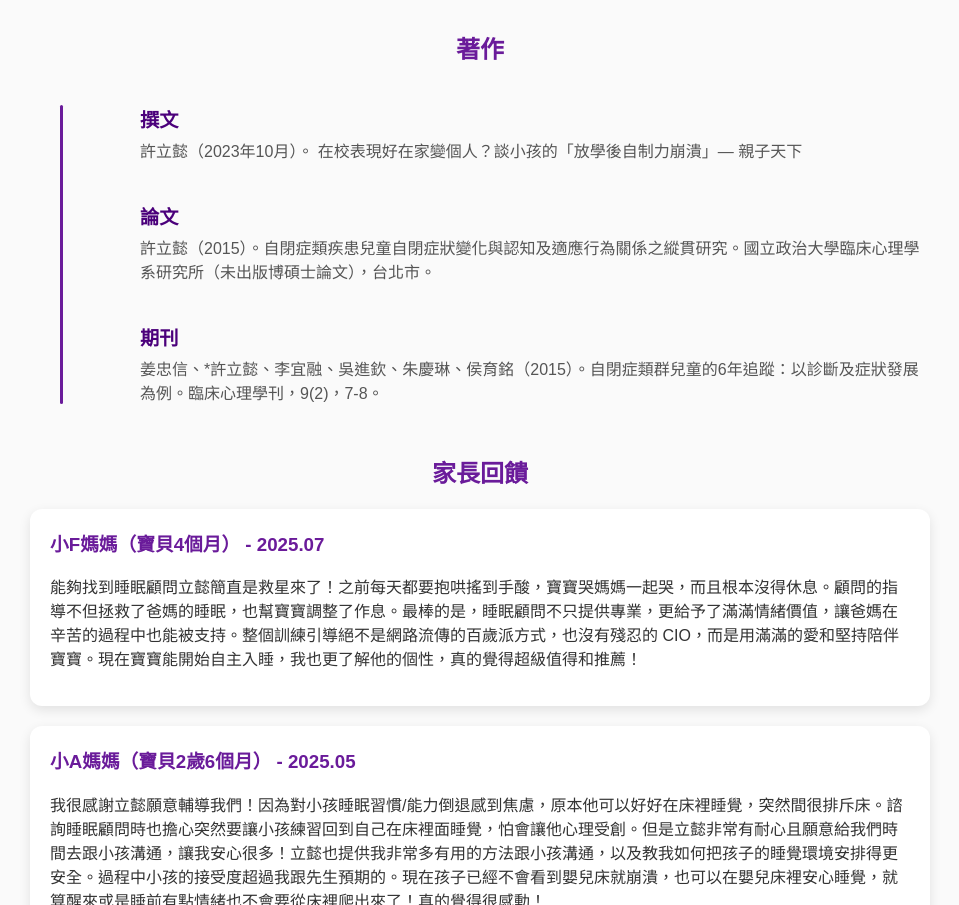
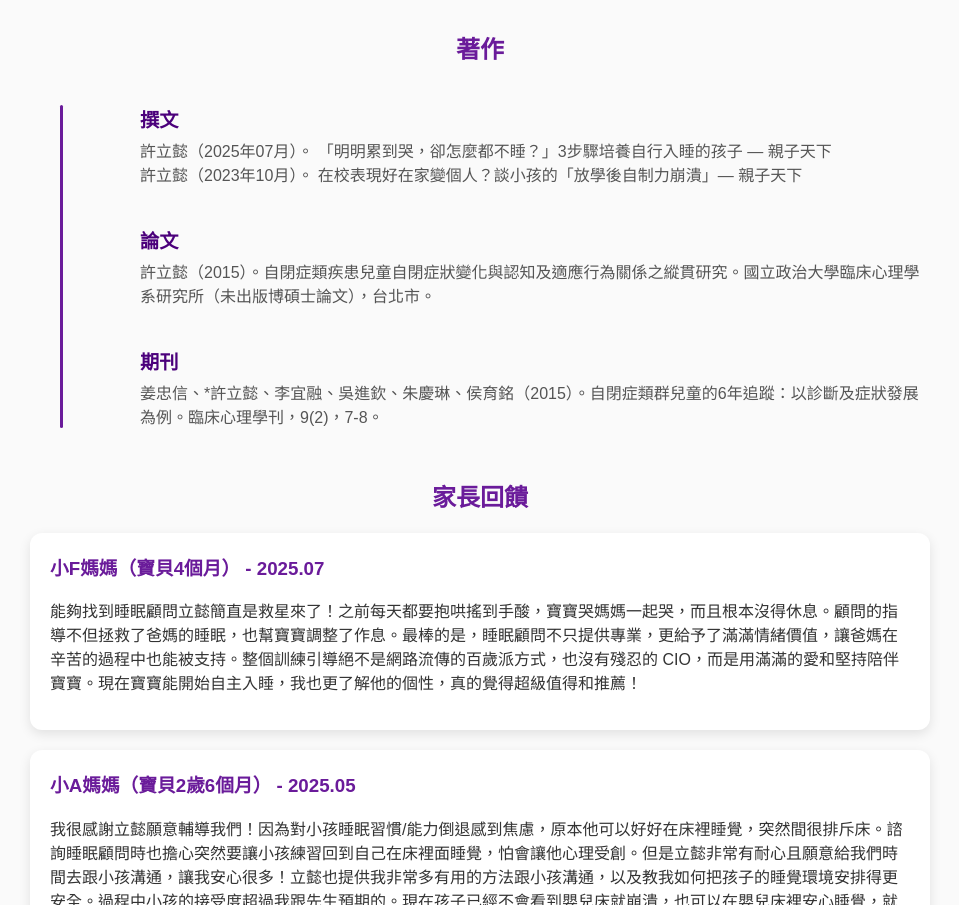
Before and after one commit to liihsu/child-sleep-consultant, a plain HTML site: page index.html in a window 1280 px wide. Shown: the part 2080-2985 px from the top of the page, without its empty margins (160-1119 px from the left). Drawn offline with Linux system fonts and the light colour scheme.

Commit message:
Update index.html

```diff
--- a/index.html
+++ b/index.html
@@ -228,6 +228,7 @@
     <div class="timeline">
       <div class="timeline-item">
         <h3>撰文</h3>
+        <p>許立懿（2025年07月）。 「明明累到哭，卻怎麼都不睡？」3步驟培養自行入睡的孩子 — 親子天下</p>
         <p>許立懿（2023年10月）。 在校表現好在家變個人？談小孩的「放學後自制力崩潰」— 親子天下</p>
       </div>
       <div class="timeline-item">
```
